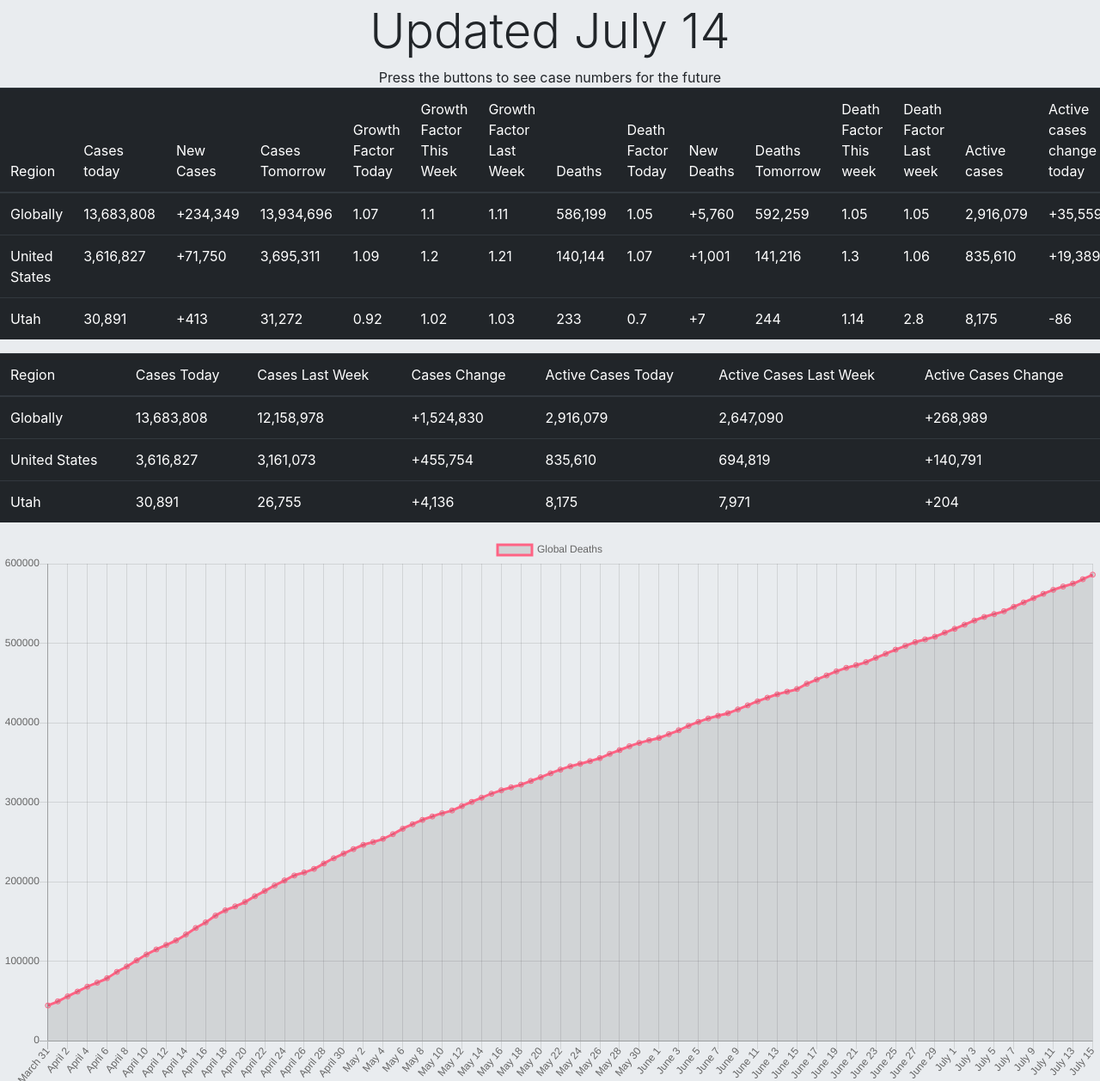
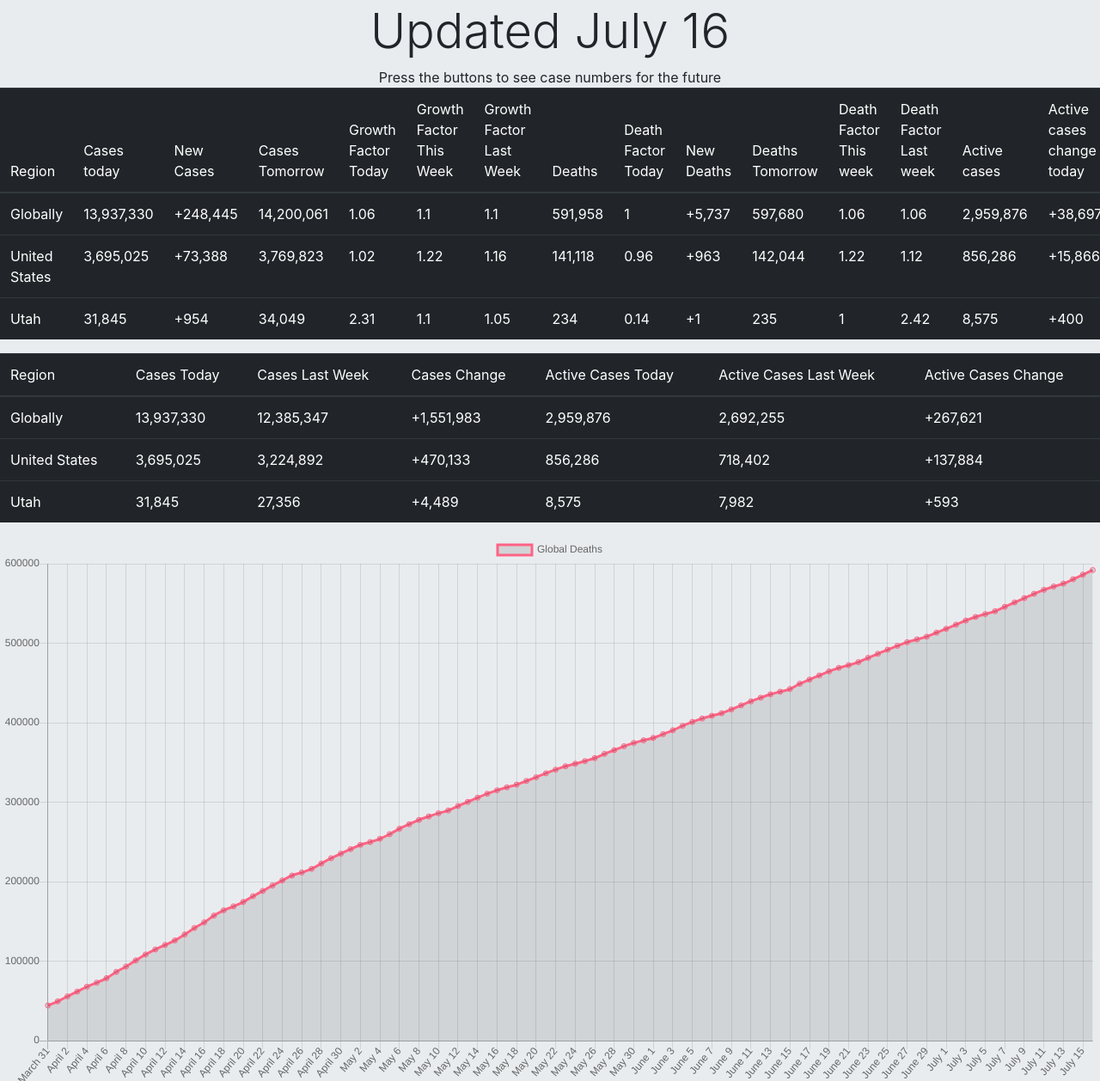
Before and after one commit to lrdkelvin/pandemic, a website: page public/index.html in a window 1280 px wide. Shown: the part 288-1546 px from the top of the page at 86% size. Drawn offline with nearby package versions, Linux system fonts and the light colour scheme.

Commit message:
july 16 update

```diff
--- a/public/assets/javascript/javascript.js
+++ b/public/assets/javascript/javascript.js
@@ -22,7 +22,7 @@ utahcountycasebank = {
 };
 
 function createObjects() {
-  for (var i = 0; i < 176; i++) {
+  for (var i = 0; i < 177; i++) {
     if (i < 10) {
       var date = "jan" + (22 + i);
       dates.push(date);
@@ -1068,56 +1068,56 @@ var utahcountyactivecases = {
   may30: utahcountycasebank.may30 - utahcountyrecovered.may30,
 };
 
-          var twodaysago = uscasebank.jul13;
-var twodaysagoglobal = globalcasebank.jul13;
-      var deathstwo = globaldeathbank.jul13;
-        var usdeathstwo = usdeathbank.jul13;
-    var utahdeathstwo = utahdeathbank.jul13;
-    var utahtwodaysago = utahcasebank.jul13;
-
-              var utahyesterday = utahcasebank.jul14;
-       var utahdeathsyesterday = utahdeathbank.jul14;
-           var usdeathsyesterday = usdeathbank.jul14;
-         var deathsyesterday = globaldeathbank.jul14;
-           var yesterdaytotal = globalcasebank.jul14;
-                    var yesterday = uscasebank.jul14;
-      var gactivecasesyesterday = gactivecases.jul14;
-    var usactivecasesyesterday = usactivecases.jul14;
-var utahactivecasesyesterday = utahactivecases.jul14;
-
-       var utahdeathstoday = utahdeathbank.jul15;
-              var utahtoday = utahcasebank.jul15;
-           var usdeathstoday = usdeathbank.jul15;
-         var deathstoday = globaldeathbank.jul15;
-           var todaytotal = globalcasebank.jul15;
-                    var today = uscasebank.jul15;
-var utahactivecasestoday = utahactivecases.jul15;
-    var usactivecasestoday = usactivecases.jul15;
-      var gactivecasestoday = gactivecases.jul15;
-
-        var gcasesoneweekago = globalcasebank.jul08;
-     var utahdeathsoneweekago = utahdeathbank.jul08;
-           var uscasesoneweekago = uscasebank.jul08;
-       var utahcasesoneweekago = utahcasebank.jul08;
-      var gdeathsoneweekago = globaldeathbank.jul08;
-         var usdeathsoneweekago = usdeathbank.jul08;
-var utahactivecaseslastweek = utahactivecases.jul08;
-    var usactivecaseslastweek = usactivecases.jul08;
-      var gactivecaseslastweek = gactivecases.jul08;
-
-   var gcasestwoweeksago = globalcasebank.jul01;
-    var usdeathstwoweeksago = usdeathbank.jul01;
-  var utahcasestwoweeksago = utahcasebank.jul01;
- var gdeathstwoweeksago = globaldeathbank.jul01;
-      var uscasestwoweeksago = uscasebank.jul01;
-var utahdeathstwoweeksago = utahdeathbank.jul01;
-
-      var uscasesthreeweeksago = uscasebank.jun24;
-  var gdeathsthreeweekago = globaldeathbank.jun24;
-  var utahcasesthreeweeksago = utahcasebank.jun24;
-    var usdeathsthreeweeksago = usdeathbank.jun24;
-var utahdeathsthreeweeksago = utahdeathbank.jun24;
-   var gcasesthreeweeksago = globalcasebank.jun24;
+          var twodaysago = uscasebank.jul14;
+var twodaysagoglobal = globalcasebank.jul14;
+      var deathstwo = globaldeathbank.jul14;
+        var usdeathstwo = usdeathbank.jul14;
+    var utahdeathstwo = utahdeathbank.jul14;
+    var utahtwodaysago = utahcasebank.jul14;
+
+              var utahyesterday = utahcasebank.jul15;
+       var utahdeathsyesterday = utahdeathbank.jul15;
+           var usdeathsyesterday = usdeathbank.jul15;
+         var deathsyesterday = globaldeathbank.jul15;
+           var yesterdaytotal = globalcasebank.jul15;
+                    var yesterday = uscasebank.jul15;
+      var gactivecasesyesterday = gactivecases.jul15;
+    var usactivecasesyesterday = usactivecases.jul15;
+var utahactivecasesyesterday = utahactivecases.jul15;
+
+       var utahdeathstoday = utahdeathbank.jul16;
+              var utahtoday = utahcasebank.jul16;
+           var usdeathstoday = usdeathbank.jul16;
+         var deathstoday = globaldeathbank.jul16;
+           var todaytotal = globalcasebank.jul16;
+                    var today = uscasebank.jul16;
+var utahactivecasestoday = utahactivecases.jul16;
+    var usactivecasestoday = usactivecases.jul16;
+      var gactivecasestoday = gactivecases.jul16;
+
+        var gcasesoneweekago = globalcasebank.jul09;
+     var utahdeathsoneweekago = utahdeathbank.jul09;
+           var uscasesoneweekago = uscasebank.jul09;
+       var utahcasesoneweekago = utahcasebank.jul09;
+      var gdeathsoneweekago = globaldeathbank.jul09;
+         var usdeathsoneweekago = usdeathbank.jul09;
+var utahactivecaseslastweek = utahactivecases.jul09;
+    var usactivecaseslastweek = usactivecases.jul09;
+      var gactivecaseslastweek = gactivecases.jul09;
+
+   var gcasestwoweeksago = globalcasebank.jul02;
+    var usdeathstwoweeksago = usdeathbank.jul02;
+  var utahcasestwoweeksago = utahcasebank.jul02;
+ var gdeathstwoweeksago = globaldeathbank.jul02;
+      var uscasestwoweeksago = uscasebank.jul02;
+var utahdeathstwoweeksago = utahdeathbank.jul02;
+
+      var uscasesthreeweeksago = uscasebank.jun25;
+  var gdeathsthreeweekago = globaldeathbank.jun25;
+  var utahcasesthreeweeksago = utahcasebank.jun25;
+    var usdeathsthreeweeksago = usdeathbank.jun25;
+var utahdeathsthreeweeksago = utahdeathbank.jun25;
+   var gcasesthreeweeksago = globalcasebank.jun25;
 
 var glastweekchange = todaytotal - gcasesoneweekago;
 var uslastweekchange = today - uscasesoneweekago;
@@ -1230,9 +1230,111 @@ var dataLabelsBig = [
   "July 12",
   "July 13",
   "July 14",
-  "July 15"
+  "July 15",
+  "July 16"
 ];
-
+var dateLabels = [
+  "March 25",
+  "March 26",
+  "March 27",
+  "March 28",
+  "March 29",
+  "March 30",
+  "March 31",
+  "April 1",
+  "April 2",
+  "April 3",
+  "April 4",
+  "April 5",
+  "April 6",
+  "April 7",
+  "April 8",
+  "April 9",
+  "April 10",
+  "April 11",
+  "April 12",
+  "April 13",
+  "April 14",
+  "April 15",
+  "April 16",
+  "April 17",
+  "April 18",
+  "April 19",
+  "April 20",
+  "April 21",
+  "April 22",
+  "April 23",
+  "April 24",
+  "April 25",
+  "April 26",
+  "April 27",
+  "April 28",
+  "April 29",
+  "April 30",
+  "May 1",
+  "May 2",
+  "May 3",
+  "May 4",
+  "May 5",
+  "May 6",
+  "May 7",
+  "May 8",
+  "May 9",
+  "May 10",
+  "May 11",
+  "May 12",
+  "May 13",
+  "May 14",
+  "May 15",
+  "May 16",
+  "May 17",
+  "May 18",
+  "May 19",
+  "May 20",
+  "May 21",
+  "May 22",
+  "May 23",
+  "May 24",
+  "May 25",
+  "May 26",
+  "May 27",
+  "May 28",
+  "May 29",
+  "May 30",
+  "May 31",
+  "June 1",
+  "June 2",
+  "June 3",
+  "June 4",
+  "June 5",
+  "June 6",
+  "June 7",
+  "June 8",
+  "June 9",
+  "June 10",
+  "June 11",
+  "June 12",
+  "June 13",
+  "June 14",
+  "June 15",
+  "June 16",
+  "June 17",
+  "June 18",
+  "June 19",
+  "June 20",
+  "June 21",
+  "June 22",
+  "June 23",
+  "June 24",
+  "June 25",
+  "June 26",
+  "June 27",
+  "June 28",
+  "June 29",
+  "June 30",
+  "July 1",
+  "July 2"
+];
 var ctx = document.getElementById("myChart").getContext("2d");
 var stackedLine = new Chart(ctx, {
   // The type of chart we want to create
@@ -2992,107 +3094,7 @@ var newchart = new Chart(ctx6, {
     },
   },
 });
-var dateLabels = [
-  "March 25",
-  "March 26",
-  "March 27",
-  "March 28",
-  "March 29",
-  "March 30",
-  "March 31",
-  "April 1",
-  "April 2",
-  "April 3",
-  "April 4",
-  "April 5",
-  "April 6",
-  "April 7",
-  "April 8",
-  "April 9",
-  "April 10",
-  "April 11",
-  "April 12",
-  "April 13",
-  "April 14",
-  "April 15",
-  "April 16",
-  "April 17",
-  "April 18",
-  "April 19",
-  "April 20",
-  "April 21",
-  "April 22",
-  "April 23",
-  "April 24",
-  "April 25",
-  "April 26",
-  "April 27",
-  "April 28",
-  "April 29",
-  "April 30",
-  "May 1",
-  "May 2",
-  "May 3",
-  "May 4",
-  "May 5",
-  "May 6",
-  "May 7",
-  "May 8",
-  "May 9",
-  "May 10",
-  "May 11",
-  "May 12",
-  "May 13",
-  "May 14",
-  "May 15",
-  "May 16",
-  "May 17",
-  "May 18",
-  "May 19",
-  "May 20",
-  "May 21",
-  "May 22",
-  "May 23",
-  "May 24",
-  "May 25",
-  "May 26",
-  "May 27",
-  "May 28",
-  "May 29",
-  "May 30",
-  "May 31",
-  "June 1",
-  "June 2",
-  "June 3",
-  "June 4",
-  "June 5",
-  "June 6",
-  "June 7",
-  "June 8",
-  "June 9",
-  "June 10",
-  "June 11",
-  "June 12",
-  "June 13",
-  "June 14",
-  "June 15",
-  "June 16",
-  "June 17",
-  "June 18",
-  "June 19",
-  "June 20",
-  "June 21",
-  "June 22",
-  "June 23",
-  "June 24",
-  "June 25",
-  "June 26",
-  "June 27",
-  "June 28",
-  "June 29",
-  "June 30",
-  "July 01"
-];
+
 var ctx7 = document.getElementById("myChart7").getContext("2d");
 var uschart = new Chart(ctx7, {
   // The type of chart we want to create
--- a/public/index.html
+++ b/public/index.html
@@ -32,7 +32,7 @@
   <header class="display-4 jumbotron jumbotron-fluid primary1 text-center"> Welcome to Pandemic Predictor!</header>
   <div class="jumbotron jumbotron-fluid">
 
-    <h1 class="display-4 text-center">Updated July 14</h1>
+    <h1 class="display-4 text-center">Updated July 16</h1>
 
     <div class="text-center">
       Press the buttons to see case numbers for the future
```
Also changed, not shown: public/assets/javascript/scraped.js.
